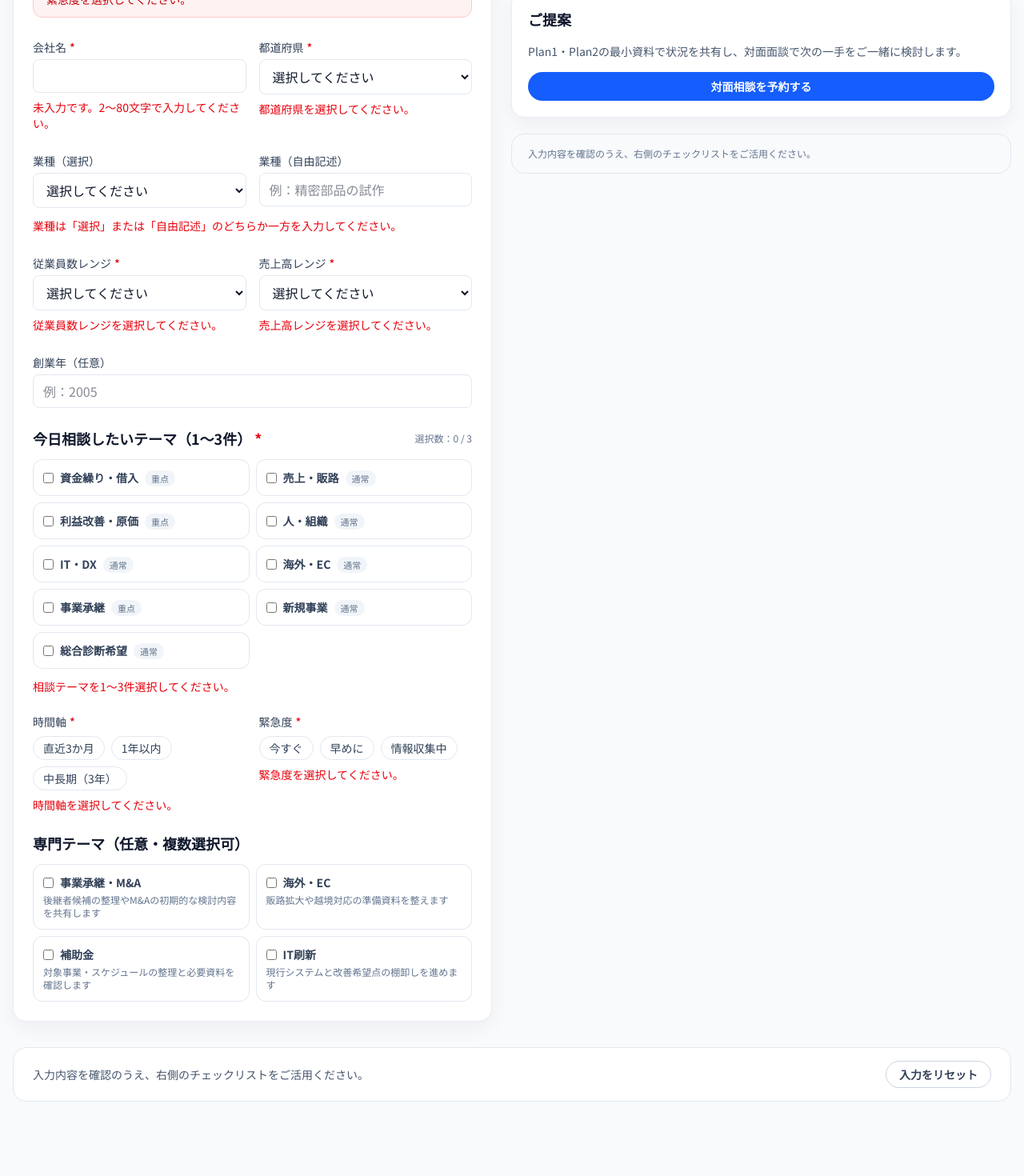
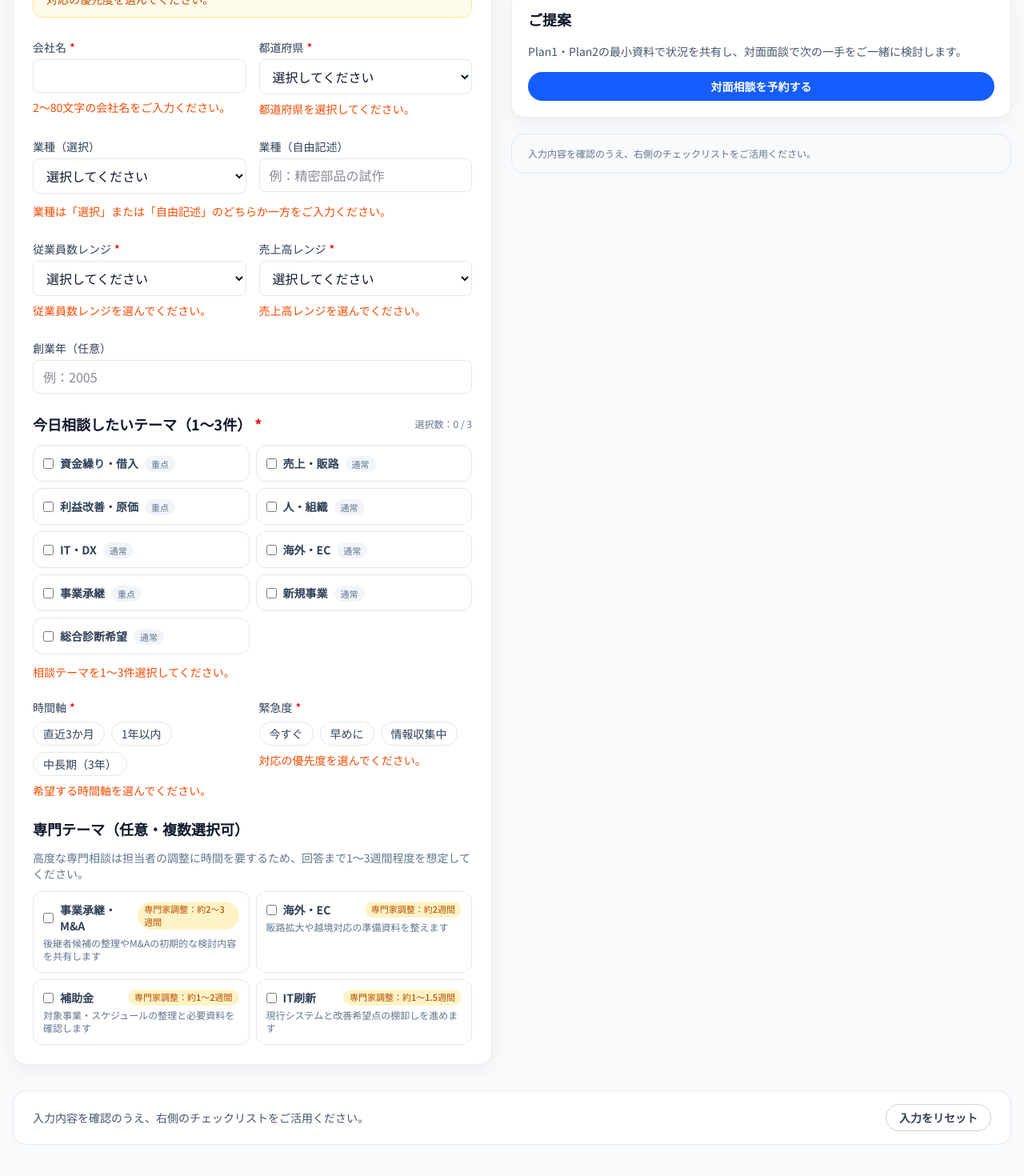
Before and after one commit to yochanchan/yorozu, a Next.js app: page /yorozu-demo/input in a window 1280 px wide. Shown: the part 740-2210 px from the top of the page at 80% size. Before the commit the page ends 2157 px from the top, so only its background shows below. Built offline with nearby package versions, Linux system fonts and the light colour scheme.

Commit message:
Adjust consultation input flow and specialized theme messaging

```diff
--- a/src/app/yorozu-demo/components/Header.tsx
+++ b/src/app/yorozu-demo/components/Header.tsx
@@ -6,10 +6,10 @@ import clsx from "clsx";
 
 const navItems = [
   { href: "/yorozu-demo", label: "デモ概要" },
+  { href: "/yorozu-demo/input", label: "相談インプット" },
   { href: "/yorozu-demo/branch", label: "拠点画面" },
   { href: "/yorozu-demo/hq", label: "全国本部" },
   { href: "/yorozu-demo/stories", label: "成功事例" },
-  { href: "/yorozu-demo/input", label: "相談インプット" },
 ];
 
 export const Header = () => {
--- a/src/app/yorozu-demo/input/components/DynamicPanel.tsx
+++ b/src/app/yorozu-demo/input/components/DynamicPanel.tsx
@@ -219,10 +219,14 @@ const Plan4Card = ({ plan0 }: { plan0: Plan0State }) => {
         <p className="text-sm text-slate-600">
           専門的な論点について、初回面談までに把握したいポイントを共有します。
         </p>
+        <p className="text-xs text-amber-700">
+          ※専門家アサインに時間を要するため、回答まで1〜3週間前後を目安にご調整ください。
+        </p>
         <ul className="space-y-2 text-sm text-slate-700">
           {selected.map((item) => (
             <li key={item.id} className="rounded-lg border border-slate-200 px-3 py-2">
               <p className="font-semibold text-slate-900">{item.label}</p>
+              <p className="text-[11px] font-medium text-amber-700">{item.waitEstimate}</p>
               <p className="text-xs text-slate-500">{item.description}</p>
             </li>
           ))}
--- a/src/app/yorozu-demo/input/components/Plan0Form.tsx
+++ b/src/app/yorozu-demo/input/components/Plan0Form.tsx
@@ -9,8 +9,7 @@ import {
   timeHorizonOptions,
   urgencyOptions,
 } from "../constants";
-import { Plan0Draft } from "../hooks";
-import { ErrorSummaryItem } from "../hooks";
+import { ErrorSummaryItem, Plan0Draft } from "../hooks";
 import { ValidationErrors } from "../types";
 
 type Plan0FormProps = {
@@ -78,7 +77,7 @@ export const Plan0Form = ({
     {errorSummary.length > 0 && (
       <div
         role="alert"
-        className="rounded-xl border border-red-200 bg-red-50 px-4 py-3 text-sm text-red-700"
+        className="rounded-xl border border-amber-200 bg-amber-50 px-4 py-3 text-sm text-amber-700"
       >
         <p className="font-semibold">入力内容をご確認ください。</p>
         <ul className="mt-2 space-y-1">
@@ -111,7 +110,7 @@ export const Plan0Form = ({
           aria-describedby={errors.companyName ? "companyName-error" : undefined}
         />
         {errors.companyName && (
-          <p id="companyName-error" className="text-sm text-red-600">
+          <p id="companyName-error" className="text-sm text-orange-600">
             {errors.companyName}
           </p>
         )}
@@ -136,7 +135,7 @@ export const Plan0Form = ({
           ))}
         </select>
         {errors.prefecture && (
-          <p id="prefecture-error" className="text-sm text-red-600">
+          <p id="prefecture-error" className="text-sm text-orange-600">
             {errors.prefecture}
           </p>
         )}
@@ -180,7 +179,7 @@ export const Plan0Form = ({
         </div>
       </div>
       {errors.industryGroup && (
-        <p className="text-sm text-red-600">{errors.industryGroup}</p>
+        <p className="text-sm text-orange-600">{errors.industryGroup}</p>
       )}
     </div>
 
@@ -205,7 +204,7 @@ export const Plan0Form = ({
           ))}
         </select>
         {errors.employeesRange && (
-          <p id="employeesRange-error" className="text-sm text-red-600">
+          <p id="employeesRange-error" className="text-sm text-orange-600">
             {errors.employeesRange}
           </p>
         )}
@@ -230,7 +229,7 @@ export const Plan0Form = ({
           ))}
         </select>
         {errors.revenueRange && (
-          <p id="revenueRange-error" className="text-sm text-red-600">
+          <p id="revenueRange-error" className="text-sm text-orange-600">
             {errors.revenueRange}
           </p>
         )}
@@ -255,7 +254,7 @@ export const Plan0Form = ({
         aria-describedby={errors.foundedYear ? "foundedYear-error" : undefined}
       />
       {errors.foundedYear && (
-        <p id="foundedYear-error" className="text-sm text-red-600">
+        <p id="foundedYear-error" className="text-sm text-orange-600">
           {errors.foundedYear}
         </p>
       )}
@@ -307,7 +306,7 @@ export const Plan0Form = ({
         })}
       </div>
       {errors.themes && (
-        <p className="text-sm text-red-600">{errors.themes}</p>
+        <p className="text-sm text-orange-600">{errors.themes}</p>
       )}
     </div>
 
@@ -341,7 +340,7 @@ export const Plan0Form = ({
           })}
         </div>
         {errors.timeHorizon && (
-          <p className="text-sm text-red-600">{errors.timeHorizon}</p>
+          <p className="text-sm text-orange-600">{errors.timeHorizon}</p>
         )}
       </div>
       <div className="space-y-2" id="urgency">
@@ -373,7 +372,7 @@ export const Plan0Form = ({
           })}
         </div>
         {errors.urgency && (
-          <p className="text-sm text-red-600">{errors.urgency}</p>
+          <p className="text-sm text-orange-600">{errors.urgency}</p>
         )}
       </div>
     </div>
@@ -382,6 +381,9 @@ export const Plan0Form = ({
       <h3 className="text-lg font-semibold text-slate-900">
         専門テーマ（任意・複数選択可）
       </h3>
+      <p className="text-sm text-slate-500">
+        高度な専門相談は担当者の調整に時間を要するため、回答まで1〜3週間程度を想定してください。
+      </p>
       <div className="grid gap-2 sm:grid-cols-2">
         {specializedThemeDefinitions.map((item) => {
           const checked = draft.specializedThemes.includes(item.id);
@@ -394,6 +396,7 @@ export const Plan0Form = ({
                   : "border-slate-200 bg-white text-slate-700"
               }`}
             >
+              <span className="flex items-start justify-between gap-2">
                 <span className="flex items-center gap-2">
                   <input
                     type="checkbox"
@@ -401,6 +404,10 @@ export const Plan0Form = ({
                     onChange={() => onToggleSpecializedTheme(item.id)}
                   />
                   <span className="font-semibold">{item.label}</span>
+                </span>
+                <span className="inline-flex items-center rounded-full bg-amber-100 px-2 py-0.5 text-[11px] font-medium text-amber-700">
+                  {item.waitEstimate}
+                </span>
               </span>
               <span className="text-xs text-slate-500">{item.description}</span>
             </label>
--- a/src/app/yorozu-demo/input/constants.ts
+++ b/src/app/yorozu-demo/input/constants.ts
@@ -188,21 +188,25 @@ export const specializedThemes: SpecializedThemeDefinition[] = [
     id: "successionMa",
     label: "事業承継・M&A",
     description: "後継者候補の整理やM&Aの初期的な検討内容を共有します",
+    waitEstimate: "専門家調整：約2〜3週間",
   },
   {
     id: "globalExpansion",
     label: "海外・EC",
     description: "販路拡大や越境対応の準備資料を整えます",
+    waitEstimate: "専門家調整：約2週間",
   },
   {
     id: "subsidy",
     label: "補助金",
     description: "対象事業・スケジュールの整理と必要資料を確認します",
+    waitEstimate: "専門家調整：約1〜2週間",
   },
   {
     id: "itRefresh",
     label: "IT刷新",
     description: "現行システムと改善希望点の棚卸しを進めます",
+    waitEstimate: "専門家調整：約1〜1.5週間",
   },
 ];
 
--- a/src/app/yorozu-demo/input/hooks.ts
+++ b/src/app/yorozu-demo/input/hooks.ts
@@ -26,7 +26,7 @@ import {
   ValidationErrors,
 } from "./types";
 
-type Plan0Draft = {
+export type Plan0Draft = {
   companyName: string;
   prefecture: string;
   industrySelect: string;
@@ -94,9 +94,9 @@ const validateDraft = (draft: Plan0Draft): ValidationErrors => {
   const errors: ValidationErrors = {};
   const name = draft.companyName.trim();
   if (!name) {
-    errors.companyName = "未入力です。2〜80文字で入力してください。";
+    errors.companyName = "2〜80文字の会社名をご入力ください。";
   } else if (name.length < 2 || name.length > 80) {
-    errors.companyName = "未入力です。2〜80文字で入力してください。";
+    errors.companyName = "2〜80文字の範囲で入力してください。";
   }
 
   if (!draft.prefecture) {
@@ -106,15 +106,15 @@ const validateDraft = (draft: Plan0Draft): ValidationErrors => {
   const hasIndustrySelect = !!draft.industrySelect;
   const hasIndustryFree = !!draft.industryFree.trim();
   if ((hasIndustrySelect && hasIndustryFree) || (!hasIndustrySelect && !hasIndustryFree)) {
-    errors.industryGroup = "業種は「選択」または「自由記述」のどちらか一方を入力してください。";
+    errors.industryGroup = "業種は「選択」または「自由記述」のどちらか一方をご入力ください。";
   }
 
   if (!draft.employeesRange) {
-    errors.employeesRange = "従業員数レンジを選択してください。";
+    errors.employeesRange = "従業員数レンジを選んでください。";
   }
 
   if (!draft.revenueRange) {
-    errors.revenueRange = "売上高レンジを選択してください。";
+    errors.revenueRange = "売上高レンジを選んでください。";
   }
 
   if (draft.foundedYear.trim()) {
@@ -124,7 +124,7 @@ const validateDraft = (draft: Plan0Draft): ValidationErrors => {
       numeric >= 1900 &&
       numeric <= currentYear;
     if (!isValid) {
-      errors.foundedYear = "1900〜今年の範囲で西暦4桁を入力してください。";
+      errors.foundedYear = "1900〜今年の西暦4桁で入力してください。";
     }
   }
 
@@ -133,11 +133,11 @@ const validateDraft = (draft: Plan0Draft): ValidationErrors => {
   }
 
   if (!draft.timeHorizon) {
-    errors.timeHorizon = "時間軸を選択してください。";
+    errors.timeHorizon = "希望する時間軸を選んでください。";
   }
 
   if (!draft.urgency) {
-    errors.urgency = "緊急度を選択してください。";
+    errors.urgency = "対応の優先度を選んでください。";
   }
 
   return errors;
@@ -646,5 +646,3 @@ export const useConsultationPlanner = () => {
     notifyThemeLimit,
   } as const;
 };
-
-export type { Plan0Draft, ErrorSummaryItem };
--- a/src/app/yorozu-demo/input/types.ts
+++ b/src/app/yorozu-demo/input/types.ts
@@ -34,6 +34,7 @@ export type SpecializedThemeDefinition = {
   id: SpecializedThemeId;
   label: string;
   description: string;
+  waitEstimate: string;
 };
 
 export type EmployeesRange = "0-10" | "11-50" | "51-300" | "300+" | "";
```
Lines whose indentation alone changed are shown as unchanged.
